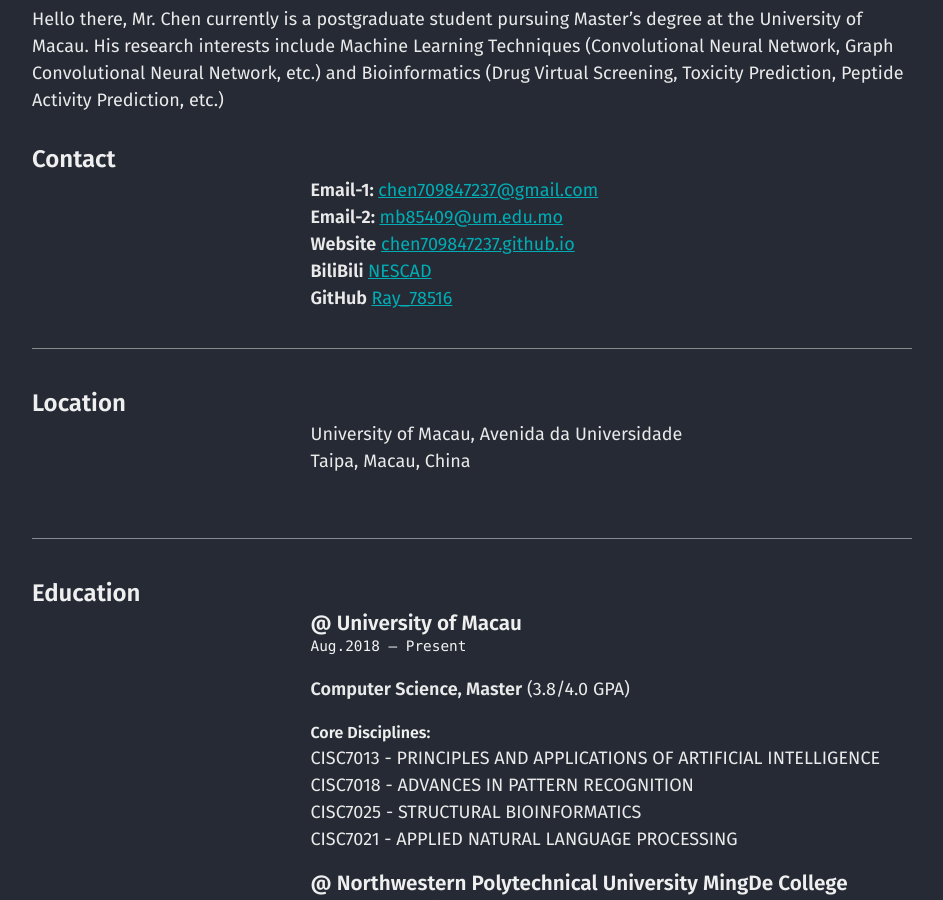
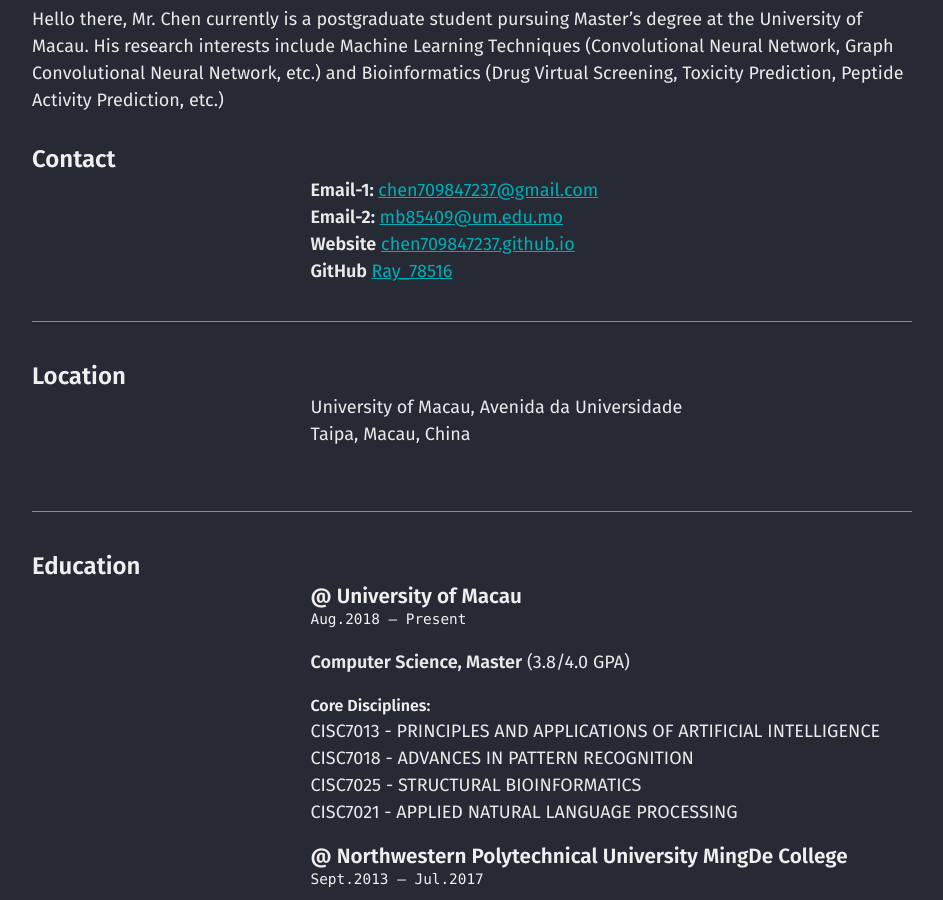
Before and after one commit to chen709847237/chen709847237, a Jekyll site: the page built from cv.md, in a window 1280 px wide and 900 px high, scrolled down 429 px. Shown: the whole window, without its empty margins (40-983 px from the left). Built offline with Jekyll 4.4.1, drawn with Linux system fonts in a browser that asks for light colours.

Commit message:
Update cv.json

```diff
--- a/_data/cv.json
+++ b/_data/cv.json
@@ -16,11 +16,6 @@
       "region": "Macau, "
     },
     "profiles": [
-      {
-        "network": "BiliBili",
-        "username": "NESCAD",
-        "url": "https://space.bilibili.com/4624387"
-      },
       {
         "network": "GitHub",
         "username": "Ray_78516",
```
